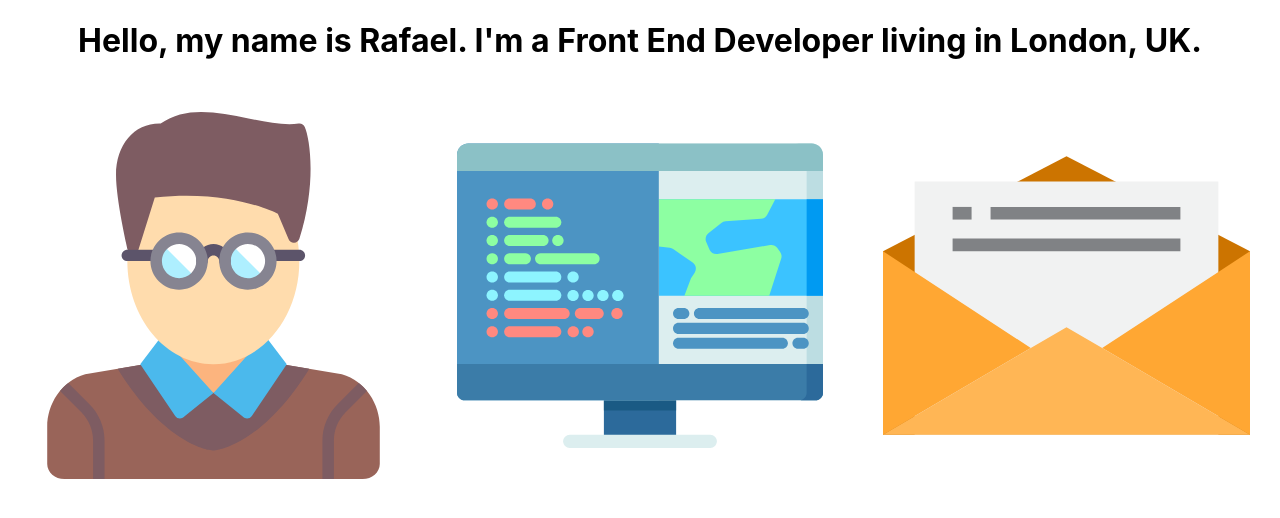
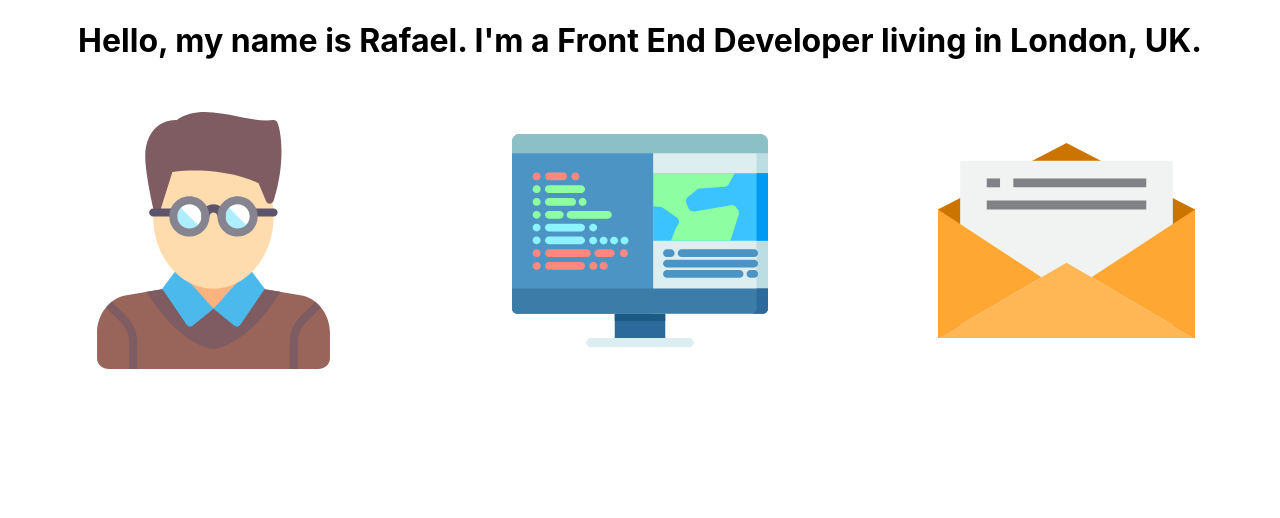
Before and after one commit to rafaelballestrin/portfolioOld, a React (Create React App) app: page / in a window 1280 px wide. Shown: the top 518 px of the page. Built offline with nearby package versions, Linux system fonts and the light colour scheme.

Commit message:
Improvements

```diff
--- a/src/App.css
+++ b/src/App.css
@@ -2,7 +2,7 @@
   text-align: center;
 }
  img {
-  width: 100%;
+  width: 70%;
  }
 
  .container {
@@ -18,7 +18,7 @@
 
  .overlay {
    /*display: none;*/
-   transition: bottom ease 1s;
+   transition: bottom ease-out 1s;
    position: absolute;
    bottom: -100px;
    left: 0;
--- a/src/App.js
+++ b/src/App.js
@@ -11,7 +11,7 @@ class App extends Component {
         <div>
           <div className="App">
             <Route exact path='/' component={Gallery} />
-            <Route exact path='/:details' component={Details} />
+            <Route exact path='/:galleryId' component={Details} />
           </div>
         </div>
       </Router>
--- a/src/Details.js
+++ b/src/Details.js
@@ -1,10 +1,26 @@
-import React from 'react';
+import React, { Component } from 'react';
 import { Link } from 'react-router-dom';
 
-export default function Details() {
-  return (
-    <div>
+export default class Details extends Component {
+
+  constructor() {
+    super();
+    this.state = {
+      welcomeMessage: 'page details'
+    };
+  }
+
+  componentDidMount() {
+    let galleryId = this.props.match.params.galleryId;
+
+  }
+
+  render() {
+    return (
+      <div>
+      <h1>Details page!</h1>
       <Link to='/'>Back to Home</Link>
     </div>
-  )
+    )
+  }
 }
--- a/src/Gallery.js
+++ b/src/Gallery.js
@@ -18,3 +18,11 @@ export default function Gallery() {
     </div>
   )
 }
+
+function getGallery() {
+  return [
+    {id: 'aboutme',  name: 'About Me', logo: about },
+    {id: 'projects', name: 'Projects', logo: projects},
+    {id: 'contact', name: 'Contact', logo: contact},
+  ]
+}
```
